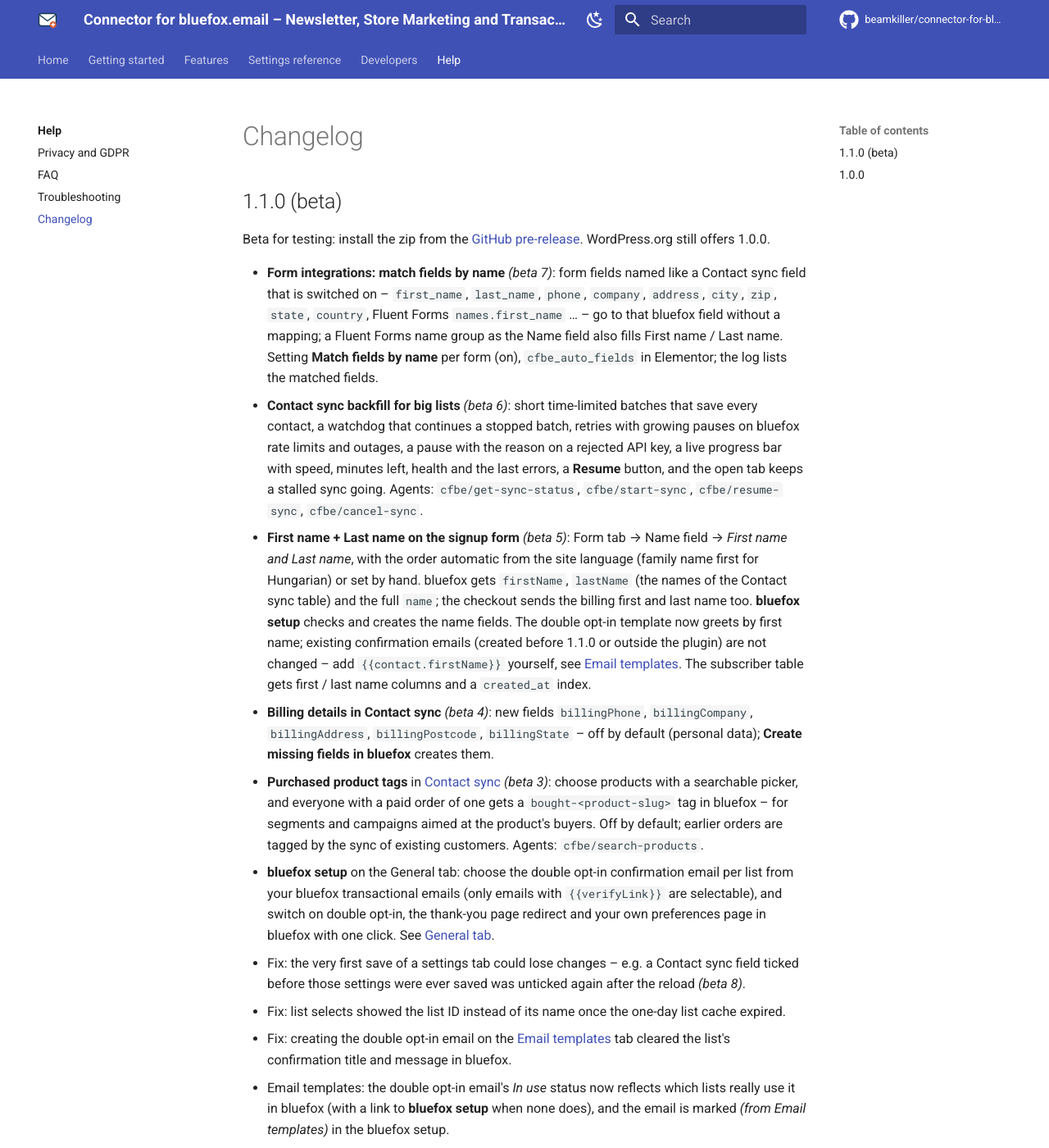
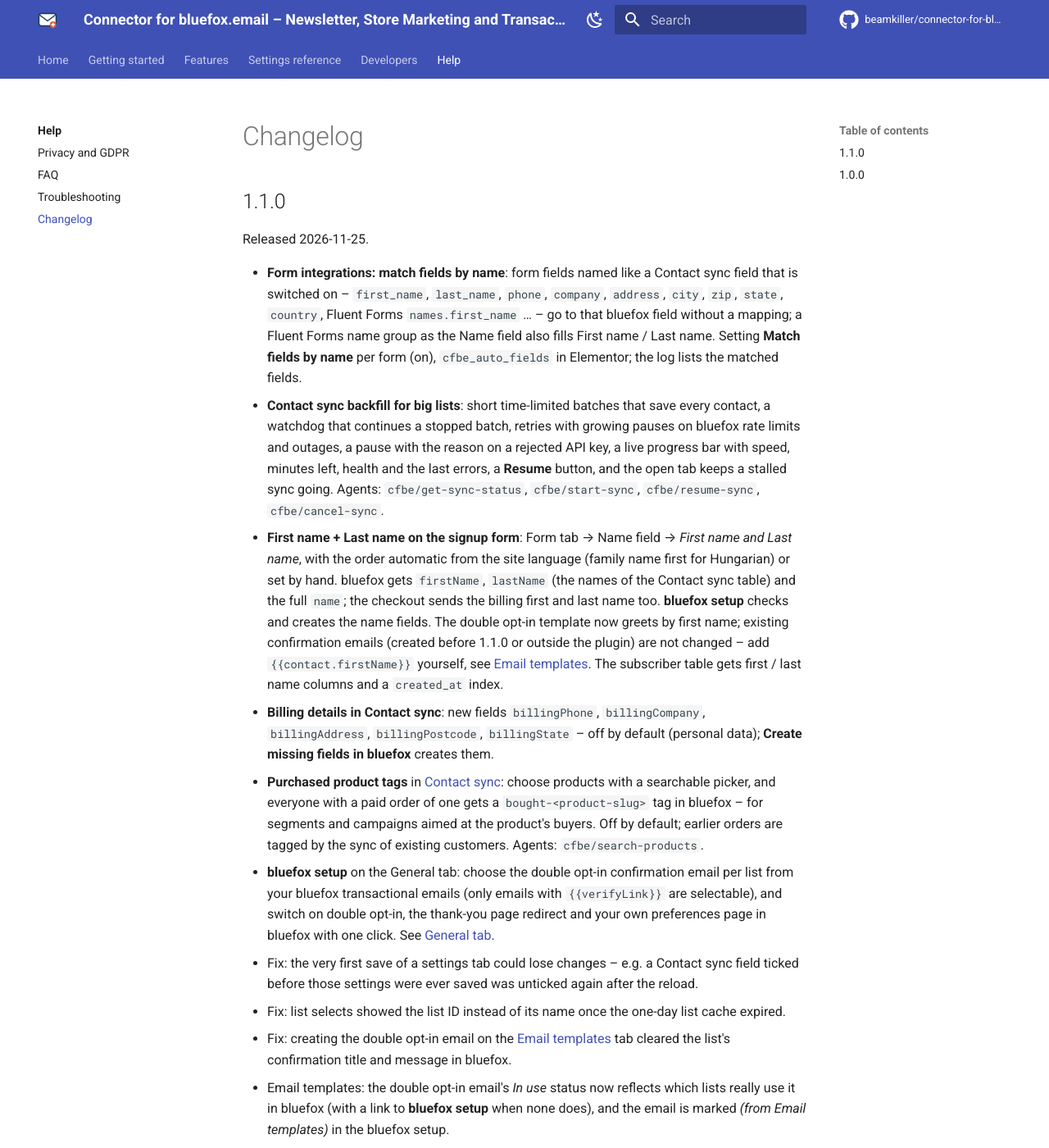
Before and after one commit to beamkiller/connector-for-bluefox-email, an MkDocs documentation site: the page built from docs/help/changelog.md, in a window 1280 px wide and 1400 px high. Shown: the whole window at 82% size. Built offline with MkDocs 1.6.1 and Material for MkDocs 9.7.7, drawn with Linux system fonts in a browser that asks for light colours; comment, search, counter and statistics services are not loaded.

Commit message:
1.1.0: release (version, Stable tag, changelog, readme External services: fields matched by name)
Co-Authored-By: Claude Opus 5.5 <noreply@anthropic.com>

```diff
--- a/docs/help/changelog.md
+++ b/docs/help/changelog.md
@@ -1,20 +1,20 @@
 # Changelog
 
-## 1.1.0 (beta)
+## 1.1.0
 
-Beta for testing: install the zip from the [GitHub pre-release](https://github.com/beamkiller/connector-for-bluefox-email/releases). WordPress.org still offers 1.0.0.
+Released 2026-11-25.
 
-- **Form integrations: match fields by name** *(beta 7)*: form fields named like a Contact sync field that is switched on – `first_name`, `last_name`, `phone`, `company`, `address`, `city`, `zip`, `state`, `country`, Fluent Forms `names.first_name` … – go to that bluefox field without a mapping; a Fluent Forms name group as the Name field also fills First name / Last name. Setting **Match fields by name** per form (on), `cfbe_auto_fields` in Elementor; the log lists the matched fields.
-- **Contact sync backfill for big lists** *(beta 6)*: short time-limited batches that save every contact, a watchdog that continues a stopped batch, retries with growing pauses on bluefox rate limits and outages, a pause with the reason on a rejected API key, a live progress bar with speed, minutes left, health and the last errors, a **Resume** button, and the open tab keeps a stalled sync going. Agents: `cfbe/get-sync-status`, `cfbe/start-sync`, `cfbe/resume-sync`, `cfbe/cancel-sync`.
-- **First name + Last name on the signup form** *(beta 5)*: Form tab → Name field → *First name and Last name*, with the order automatic from the site language (family name first for Hungarian) or set by hand. bluefox gets `firstName`, `lastName` (the names of the Contact sync table) and the full `name`; the checkout sends the billing first and last name too. **bluefox setup** checks and creates the name fields. The double opt-in template now greets by first name; existing confirmation emails (created before 1.1.0 or outside the plugin) are not changed – add `{{contact.firstName}}` yourself, see [Email templates](../features/email-templates.md). The subscriber table gets first / last name columns and a `created_at` index.
-- **Billing details in Contact sync** *(beta 4)*: new fields `billingPhone`, `billingCompany`, `billingAddress`, `billingPostcode`, `billingState` – off by default (personal data); **Create missing fields in bluefox** creates them.
-- **Purchased product tags** in [Contact sync](../features/contact-sync.md#purchased-product-tags) *(beta 3)*: choose products with a searchable picker, and everyone with a paid order of one gets a `bought-<product-slug>` tag in bluefox – for segments and campaigns aimed at the product's buyers. Off by default; earlier orders are tagged by the sync of existing customers. Agents: `cfbe/search-products`.
+- **Form integrations: match fields by name**: form fields named like a Contact sync field that is switched on – `first_name`, `last_name`, `phone`, `company`, `address`, `city`, `zip`, `state`, `country`, Fluent Forms `names.first_name` … – go to that bluefox field without a mapping; a Fluent Forms name group as the Name field also fills First name / Last name. Setting **Match fields by name** per form (on), `cfbe_auto_fields` in Elementor; the log lists the matched fields.
+- **Contact sync backfill for big lists**: short time-limited batches that save every contact, a watchdog that continues a stopped batch, retries with growing pauses on bluefox rate limits and outages, a pause with the reason on a rejected API key, a live progress bar with speed, minutes left, health and the last errors, a **Resume** button, and the open tab keeps a stalled sync going. Agents: `cfbe/get-sync-status`, `cfbe/start-sync`, `cfbe/resume-sync`, `cfbe/cancel-sync`.
+- **First name + Last name on the signup form**: Form tab → Name field → *First name and Last name*, with the order automatic from the site language (family name first for Hungarian) or set by hand. bluefox gets `firstName`, `lastName` (the names of the Contact sync table) and the full `name`; the checkout sends the billing first and last name too. **bluefox setup** checks and creates the name fields. The double opt-in template now greets by first name; existing confirmation emails (created before 1.1.0 or outside the plugin) are not changed – add `{{contact.firstName}}` yourself, see [Email templates](../features/email-templates.md). The subscriber table gets first / last name columns and a `created_at` index.
+- **Billing details in Contact sync**: new fields `billingPhone`, `billingCompany`, `billingAddress`, `billingPostcode`, `billingState` – off by default (personal data); **Create missing fields in bluefox** creates them.
+- **Purchased product tags** in [Contact sync](../features/contact-sync.md#purchased-product-tags): choose products with a searchable picker, and everyone with a paid order of one gets a `bought-<product-slug>` tag in bluefox – for segments and campaigns aimed at the product's buyers. Off by default; earlier orders are tagged by the sync of existing customers. Agents: `cfbe/search-products`.
 - **bluefox setup** on the General tab: choose the double opt-in confirmation email per list from your bluefox transactional emails (only emails with `{{verifyLink}}` are selectable), and switch on double opt-in, the thank-you page redirect and your own preferences page in bluefox with one click. See [General tab](../settings/general.md#bluefox-setup).
-- Fix: the very first save of a settings tab could lose changes – e.g. a Contact sync field ticked before those settings were ever saved was unticked again after the reload *(beta 8)*.
+- Fix: the very first save of a settings tab could lose changes – e.g. a Contact sync field ticked before those settings were ever saved was unticked again after the reload.
 - Fix: list selects showed the list ID instead of its name once the one-day list cache expired.
 - Fix: creating the double opt-in email on the [Email templates](../features/email-templates.md) tab cleared the list's confirmation title and message in bluefox.
 - Email templates: the double opt-in email's *In use* status now reflects which lists really use it in bluefox (with a link to **bluefox setup** when none does), and the email is marked *(from Email templates)* in the bluefox setup.
-- [AI agent access](../features/ai-agent-access.md) *(beta 2)*: new abilities `cfbe/get-bluefox-setup` and `cfbe/apply-bluefox-setup`; `cfbe/list-bluefox-lists` also returns each list's confirmation email and redirect link; `cfbe/get-settings` and the setup abilities run without input (they failed with *input is not of type object* before).
+- [AI agent access](../features/ai-agent-access.md): new abilities `cfbe/get-bluefox-setup` and `cfbe/apply-bluefox-setup`; `cfbe/list-bluefox-lists` also returns each list's confirmation email and redirect link; `cfbe/get-settings` and the setup abilities run without input (they failed with *input is not of type object* before).
 
 ## 1.0.0
 
```
Also changed, not shown: readme.txt, 3 other files.
